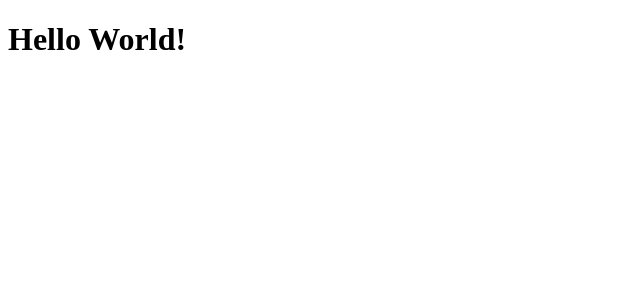
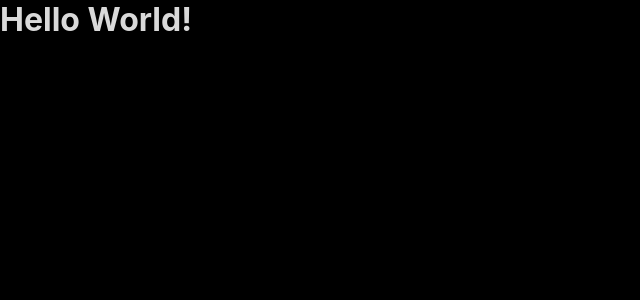
Before and after one commit to jfernandesdev/twitter-clone, a React (Create React App) app: page / in a window 1280 px wide. Shown: the top 300 px of the page, without its empty margins (0-640 px from the left). Built offline with nearby package versions, Linux system fonts and the light colour scheme.

Commit message:
global stylizations

```diff
--- a/package.json
+++ b/package.json
@@ -13,6 +13,9 @@
     "react": "^17.0.2",
     "react-dom": "^17.0.2",
     "react-scripts": "4.0.3",
+    "react-sticky-box": "^0.9.3",
+    "styled-components": "^5.3.1",
+    "styled-icons": "^10.44.0",
     "typescript": "^4.1.2",
     "web-vitals": "^1.0.1"
   },
@@ -39,5 +42,8 @@
       "last 1 firefox version",
       "last 1 safari version"
     ]
+  },
+  "devDependencies": {
+    "@types/styled-components": "^5.1.14"
   }
 }
--- a/src/App.tsx
+++ b/src/App.tsx
@@ -1,6 +1,11 @@
+import GlobalStyles from './styles/GlobalStyles';
+
 function App() {
   return (
+    <>
+    <GlobalStyles />
     <h1>Hello World!</h1>
+    </>
   );
 }
 
--- /dev/null
+++ b/src/styles/GlobalStyles.ts
@@ -0,0 +1,41 @@
+import { createGlobalStyle } from 'styled-components';
+
+export default createGlobalStyle `
+  :root {
+    --primary: #000;
+    --secondary: #15181C;
+    --search: #202327;
+    --white: #D9D9D9;
+    --gray: #7A7A7A;
+    --outline: #2F3336;
+    --retweet: #00C06B;
+    --like: #E8265E;
+    --twitter: #33A1F2;
+    --twitter-dark-hover: #011017;
+    --twitter-light-hover: #2C8ED6;
+  }
+
+  * {
+    box-sizing: border-box;
+    margin: 0;
+    padding: 0;
+    color: var(--white);
+  }
+
+  html, body, #root {
+    max-height: 100vh;
+    max-width: 100vw;
+    height: 100%;
+    width: 100%;
+  }
+
+  *, button, input {
+    border: 0;
+    background: none;
+    font-family: -apple-system, system-ui, BlinkMacSystemFont, 'Segoe UI', Roboto, 'Helvetica Neue', Ubuntu, Arial, sans-serif;
+  }
+
+  html {
+    background: var(--primary);
+  }
+`;
--- a/tsconfig.json
+++ b/tsconfig.json
@@ -16,7 +16,7 @@
     "module": "esnext",
     "moduleResolution": "node",
     "resolveJsonModule": true,
-    "isolatedModules": true,
+    "isolatedModules": false,
     "noEmit": true,
     "jsx": "react-jsx"
   },
```
Also changed, not shown: 2 other files (tests, documents, lock files or other folders).
